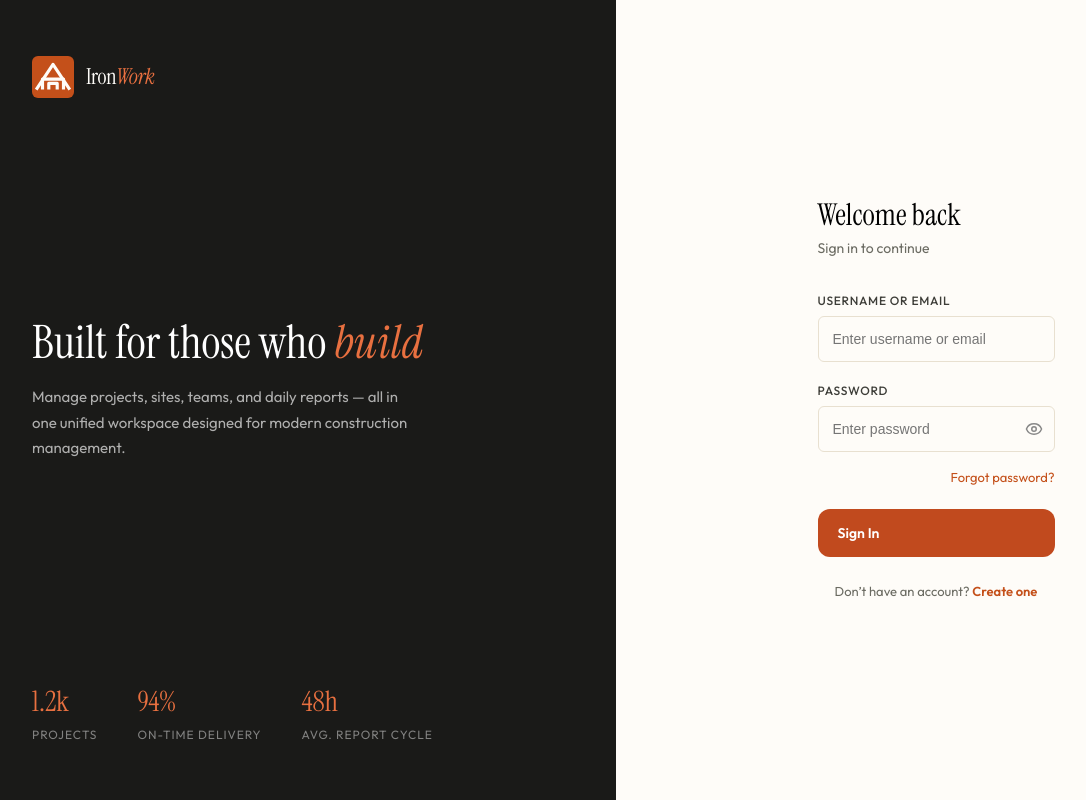
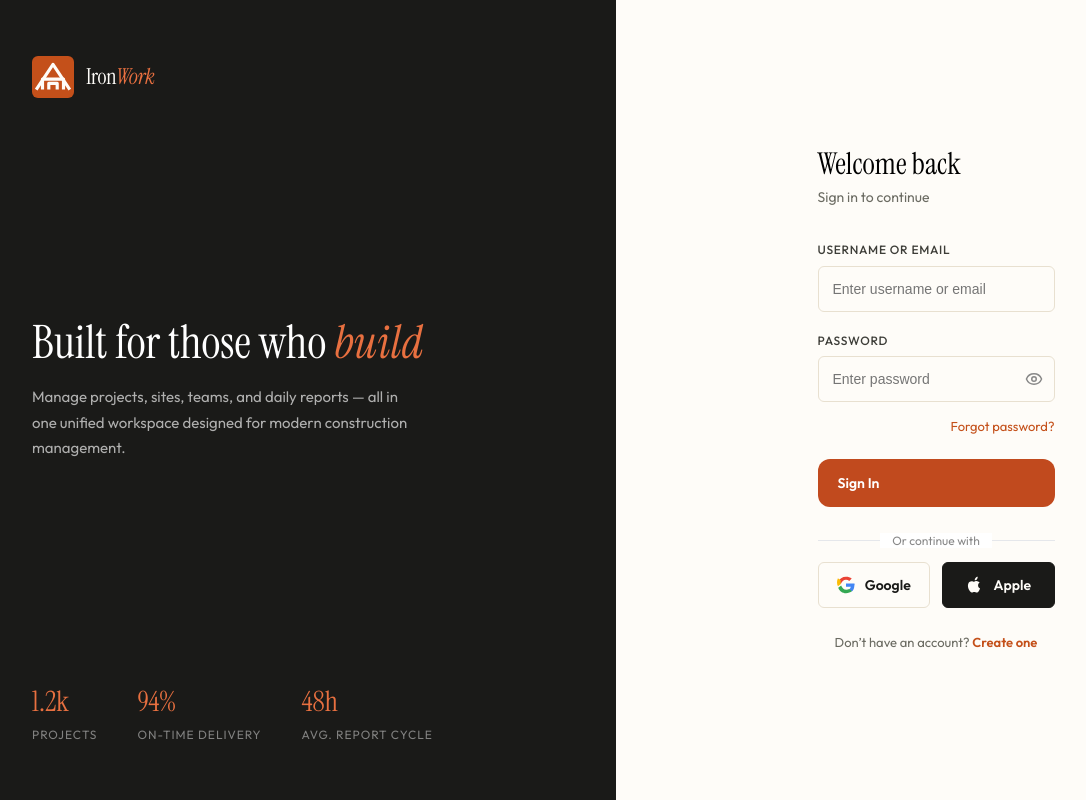
Before and after one commit to KNnaobiV/site_management, a React app in the folder frontend/: page /login in a window 1280 px wide. Shown: the whole page, without its empty margins (24-1110 px from the left). Built offline with nearby package versions, Linux system fonts and the light colour scheme; no server answers; the HTML template or start-up script is replaced by a standard one.

Commit message:
Feat social auth (#8)
* updated email confirmation flow

* updated with dev

* updated with dev

* updated authentication

* fixed email confirmation and password reset

* updated api url

```diff
--- a/frontend/src/api/client.js
+++ b/frontend/src/api/client.js
@@ -1,4 +1,4 @@
-export const API_BASE = "http://127.0.0.1:8000/api";
+export const API_BASE = import.meta.env.VITE_API_BASE || "http://127.0.0.1:8000/api";
 
 function buildUrl(path) {
     if (path.startsWith("http://") || path.startsWith("https://")) {
--- a/frontend/src/pages/LoginPage.jsx
+++ b/frontend/src/pages/LoginPage.jsx
@@ -415,7 +415,6 @@ export default function LoginPage() {
                                     : "Create Account"}
                         </button>
 
-                        {(googleReady || appleReady) && (
                         <div style={{ marginTop: 24, display: 'flex', flexDirection: 'column', gap: 12 }}>
                             <div style={{ position: 'relative', textAlign: 'center', color: 'var(--text-tertiary)', fontSize: 12 }}>
                                 <span style={{ background: 'white', padding: '0 12px', position: 'relative', zIndex: 1 }}>
@@ -456,7 +455,6 @@ export default function LoginPage() {
                                 </button>
                             </div>
                         </div>
-                        )}
                     </form>
 
                     <div className="auth-switch">
```
Also changed, not shown: 1 other file (tests, documents, lock files or other folders). Lines whose indentation alone changed are shown as unchanged.
